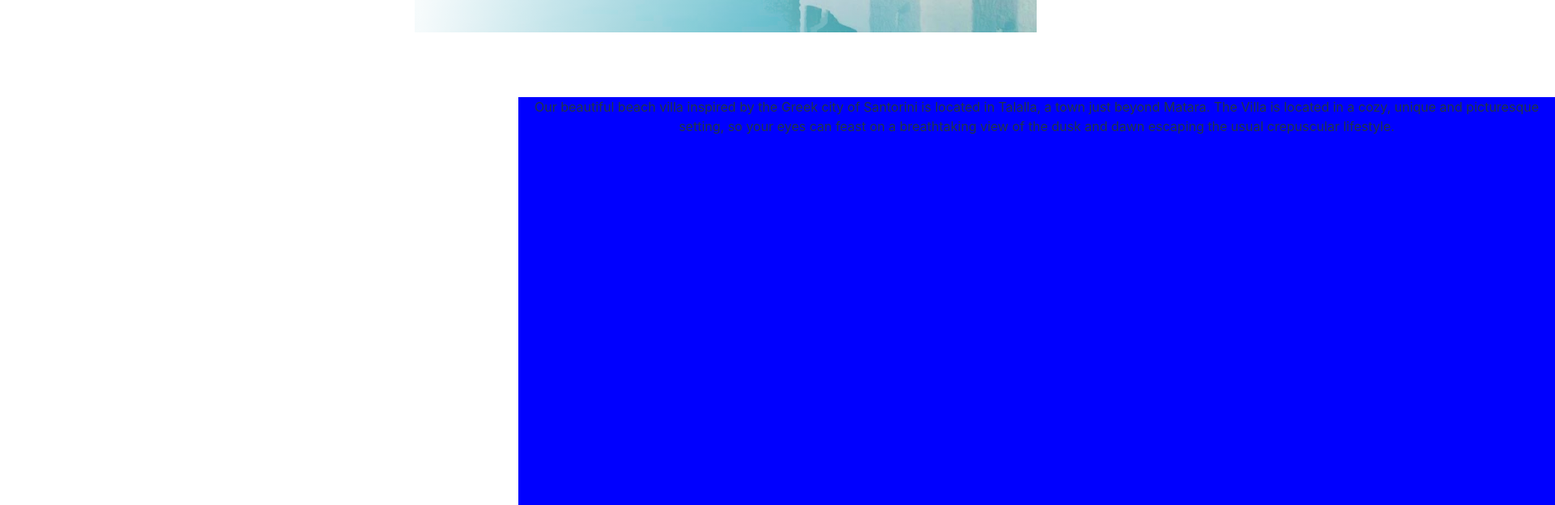
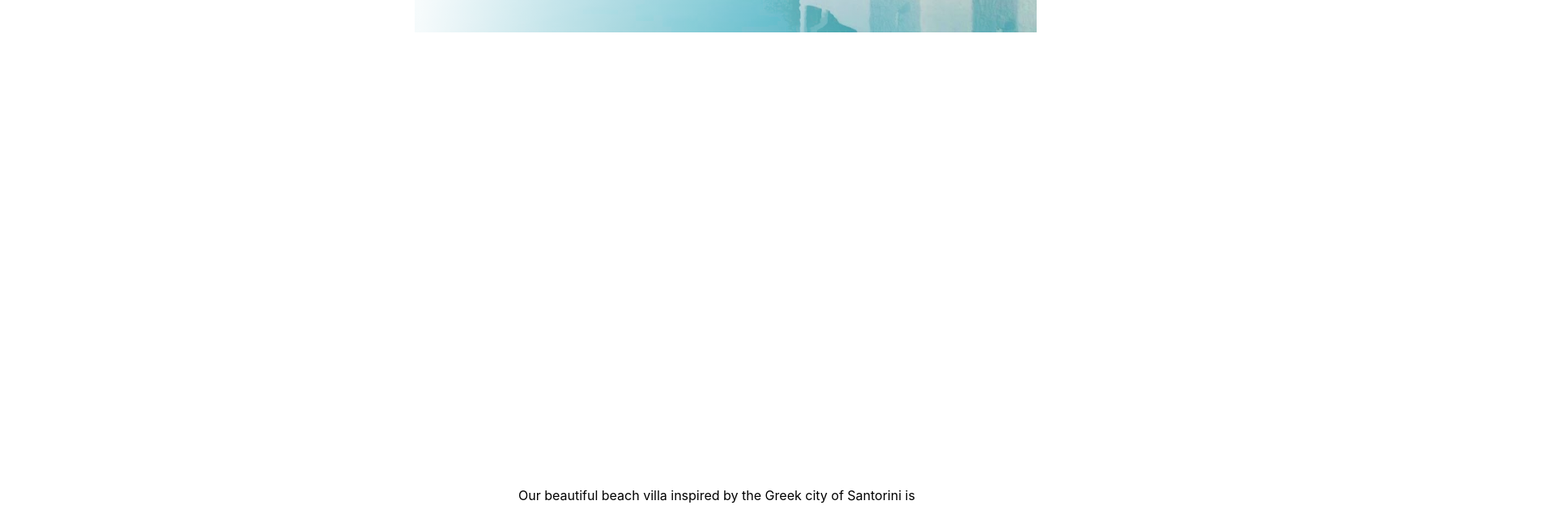
Before and after one commit to DonShanilka/Talalla-Blue-Beach-Villa, a React (Vite) app: page / in a window 1280 px wide. Shown: the part 680-1304 px from the top of the page at 81% size, 1920 px wide, since content can reach past the window. Built offline with nearby package versions, Linux system fonts and the light colour scheme; a web font is replaced by a local one.

Commit message:
update about page main para css

```diff
--- a/src/pages/about/About.css
+++ b/src/pages/about/About.css
@@ -3,5 +3,15 @@
     width: 100%;
     height: 100%;
     top: 100%;
-    background-color: blue;
+    left: 0%;
+    background-color: rgb(255, 255, 255);
 }
+
+.about-page-main-para {
+    position: absolute;
+    color: black;
+    top: 60%;
+    left: 50%;
+    width: 40%;
+    text-align: left;
+}
--- a/src/pages/about/About.jsx
+++ b/src/pages/about/About.jsx
@@ -7,7 +7,7 @@ const aboutPage = () => {
         <>
             <Navbar />
             <div className='about-page-main-div'>
-                <p>Our beautiful beach villa inspired by the Greek city of Santorini is located in Talalla,
+                <p className='about-page-main-para'>Our beautiful beach villa inspired by the Greek city of Santorini is located in Talalla,
                     a town just beyond Matara. The Villa is located in a cozy, unique and picturesque setting,
                     so your eyes can feast on a breathtaking view of the dusk and dawn escaping the usual crepuscular lifestyle.
                 </p>
```
